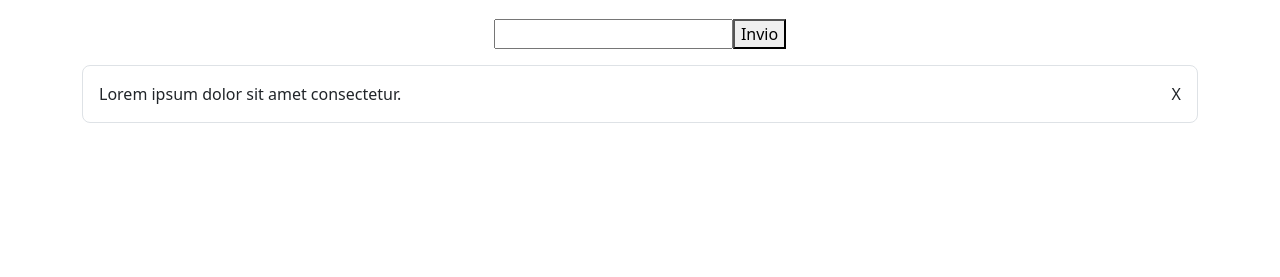
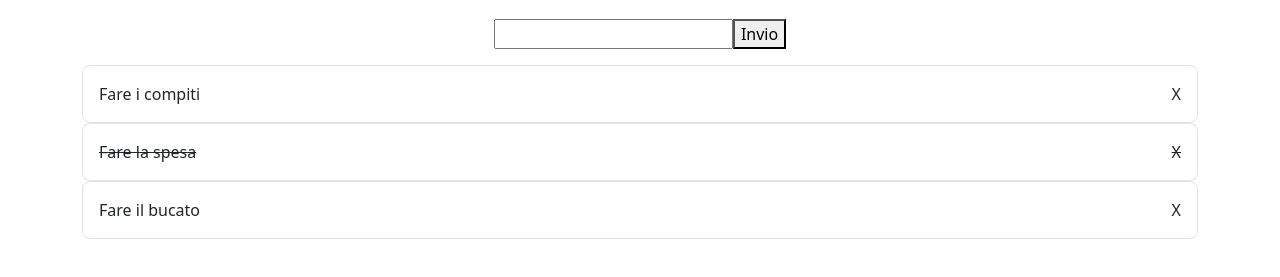
Before and after one commit to LorenzoMegna24/vue-todolist, a plain HTML site: page index.html in a window 1280 px wide. Shown: the part 53-330 px from the top of the page. Drawn offline with nearby package versions, Linux system fonts and the light colour scheme.

Commit message:
Milestone 1 completata

```diff
--- a/index.html
+++ b/index.html
@@ -17,8 +17,11 @@
         <button>Invio</button>
       </div>
       <div class="mt-3">
-        <div class="border rounded-3 d-flex justify-content-between align-items-center p-3">
-          <p class="m-0">Lorem ipsum dolor sit amet consectetur.</p>
+        <div class="border rounded-3 d-flex justify-content-between align-items-center p-3"
+        v-for="(element,index) in todos"
+        :class="(element.done == true) ? 'text-decoration-line-through' : '' "
+        :key="index">
+          <p class="m-0">{{element.text}}</p>
           <span>X</span>
         </div>
       </div>
```
